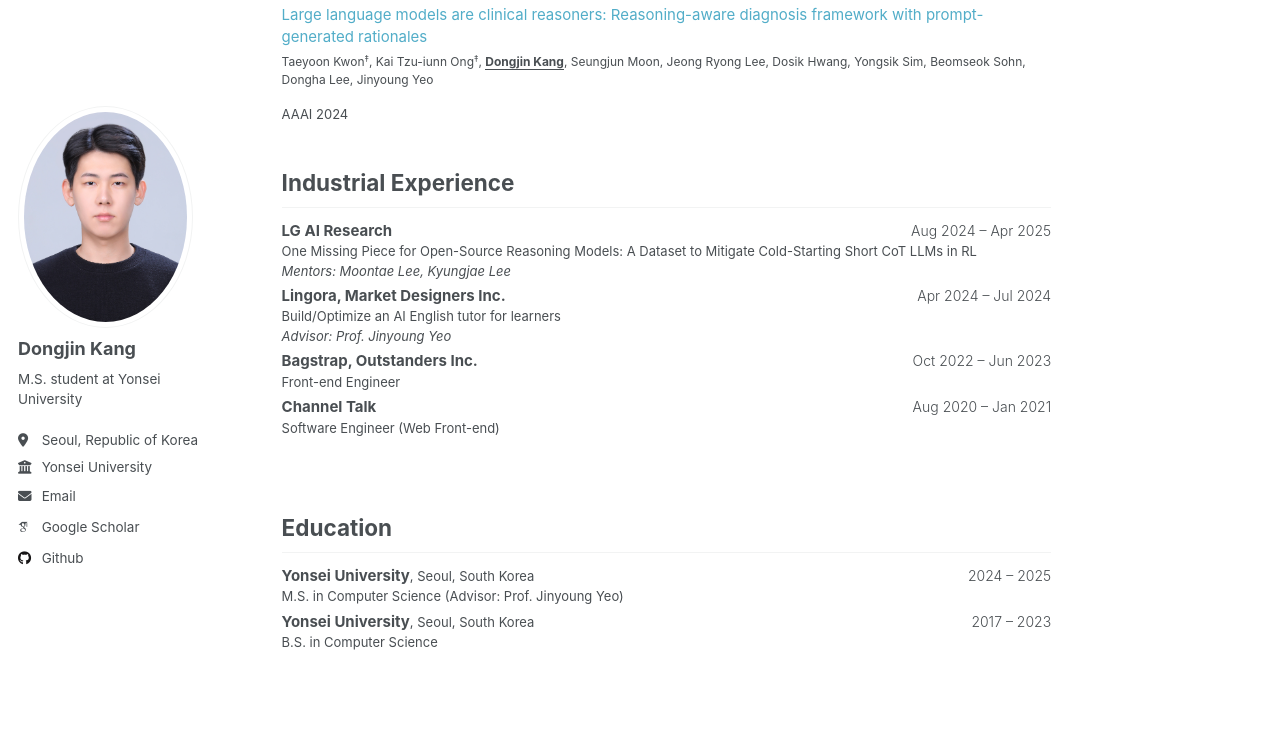
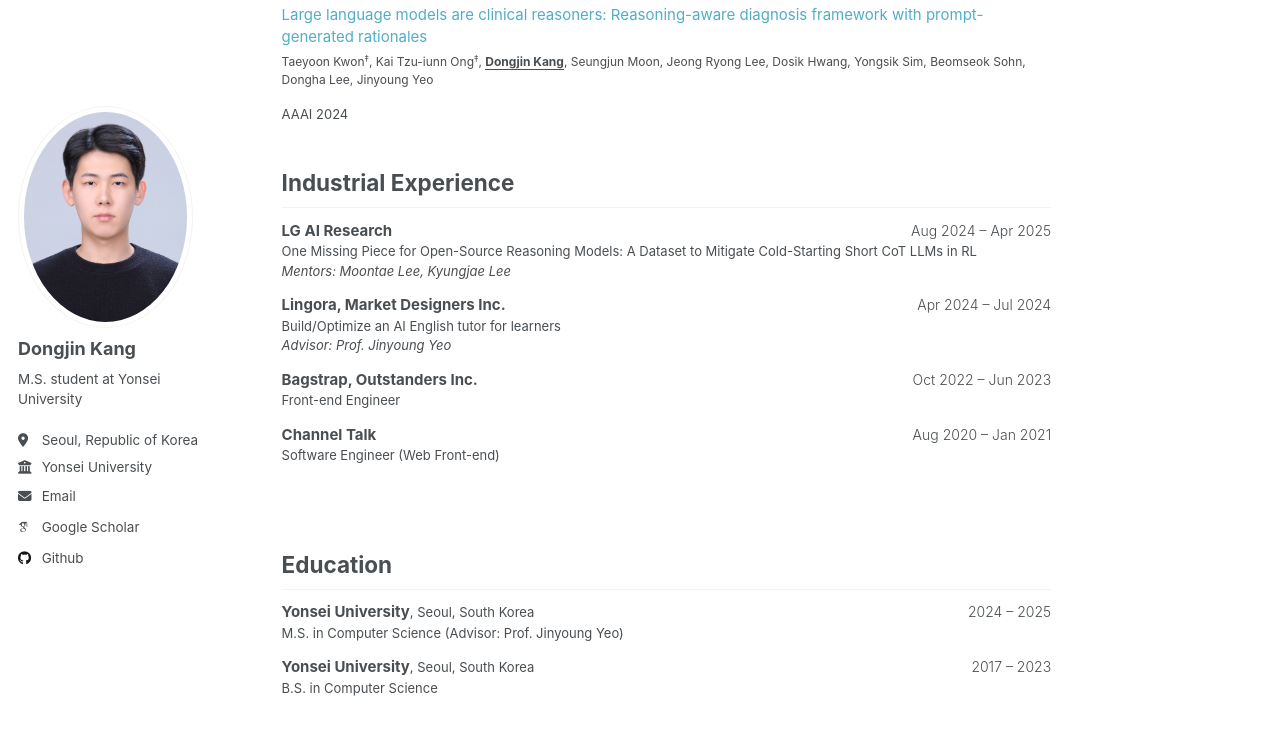
Before and after one commit to 1eastar/1eastar.github.io, a Jekyll site: the page built from _pages/about.md, in a window 1280 px wide and 900 px high, scrolled down 2201 px. Shown: the top 735 px of the window. Built offline with Jekyll 4.4.1, drawn with Linux system fonts in a browser that asks for light colours; some web fonts are replaced.

Commit message:
update 26.01.14

```diff
--- a/_pages/about.md
+++ b/_pages/about.md
@@ -192,24 +192,24 @@ ___
 
 ## Industrial Experience
 
-<p style="font-size:13px; margin-bottom: 0.3em;">
+<p style="font-size:13px; margin-bottom: 1em;">
   <strong style="font-size:15px;">LG AI Research</strong> <span style="float:right;font-weight:300;font-size:14px;">Aug 2024 – Apr 2025</span><br/>
   One Missing Piece for Open-Source Reasoning Models: A Dataset to Mitigate Cold-Starting Short CoT LLMs in RL<br/>
   <em>Mentors: Moontae Lee, Kyungjae Lee</em>
 </p>
 
-<p style="font-size:13px; margin-bottom: 0.3em;">
+<p style="font-size:13px; margin-bottom: 1em;">
   <strong style="font-size:15px;">Lingora, Market Designers Inc.</strong> <span style="float:right;font-weight:300;font-size:14px;">Apr 2024 – Jul 2024</span><br/>
   Build/Optimize an AI English tutor for learners<br/>
   <em>Advisor: Prof. Jinyoung Yeo</em>
 </p>
 
-<p style="font-size:13px; margin-bottom: 0.3em;">
+<p style="font-size:13px; margin-bottom: 1em;">
   <strong style="font-size:15px;">Bagstrap, Outstanders Inc.</strong> <span style="float:right;font-weight:300;font-size:14px;">Oct 2022 – Jun 2023</span><br/>
   Front-end Engineer
 </p>
 
-<p style="font-size:13px; margin-bottom: 0.3em;">
+<p style="font-size:13px; margin-bottom: 1em;">
   <strong style="font-size:15px;">Channel Talk</strong> <span style="float:right;font-weight:300;font-size:14px;">Aug 2020 – Jan 2021</span><br/>
   Software Engineer (Web Front-end)
 </p>
@@ -218,13 +218,13 @@ ___
 
 ## Education
 
-<p style="font-size:13px; margin-bottom: 0.3em;">
+<p style="font-size:13px; margin-bottom: 1em;">
   <strong style="font-size:15px;">Yonsei University</strong>, Seoul, South Korea <span style="float:right;font-weight:300;font-size:14px;">2024 – 2025</span><br/>
   M.S. in Computer Science (Advisor: Prof. Jinyoung Yeo)<br/>
   <!-- <em>Thesis: Can Large Language Models be Good Emotional Supporter? Mitigating Preference Bias on Emotional Support Conversation</em> -->
 </p>
 
-<p style="font-size:13px; margin-bottom: 0.3em;">
+<p style="font-size:13px; margin-bottom: 1em;">
   <strong style="font-size:15px;">Yonsei University</strong>, Seoul, South Korea <span style="float:right;font-weight:300;font-size:14px;">2017 – 2023</span><br/>
   B.S. in Computer Science<br/>
   <!-- <em>Graduation Project: Emotional Support Conversation on Large Language Models</em> -->
```
